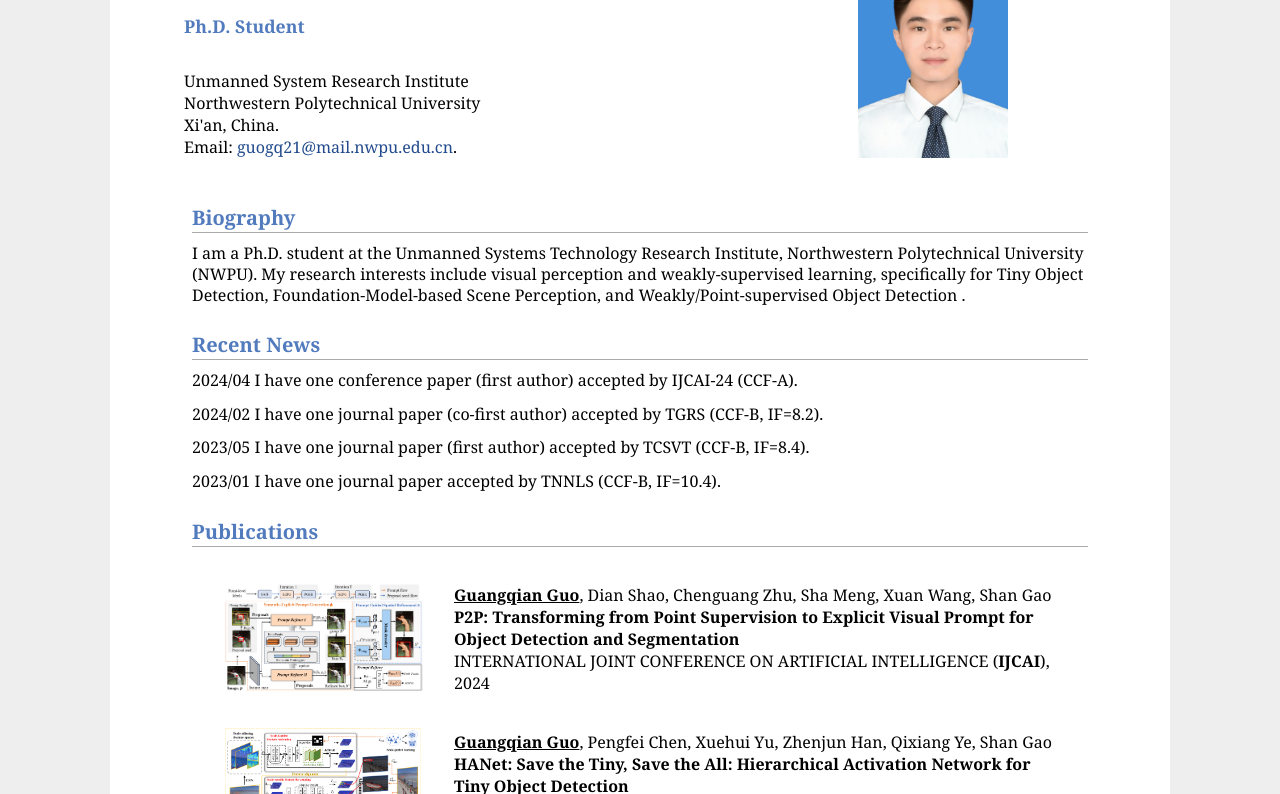
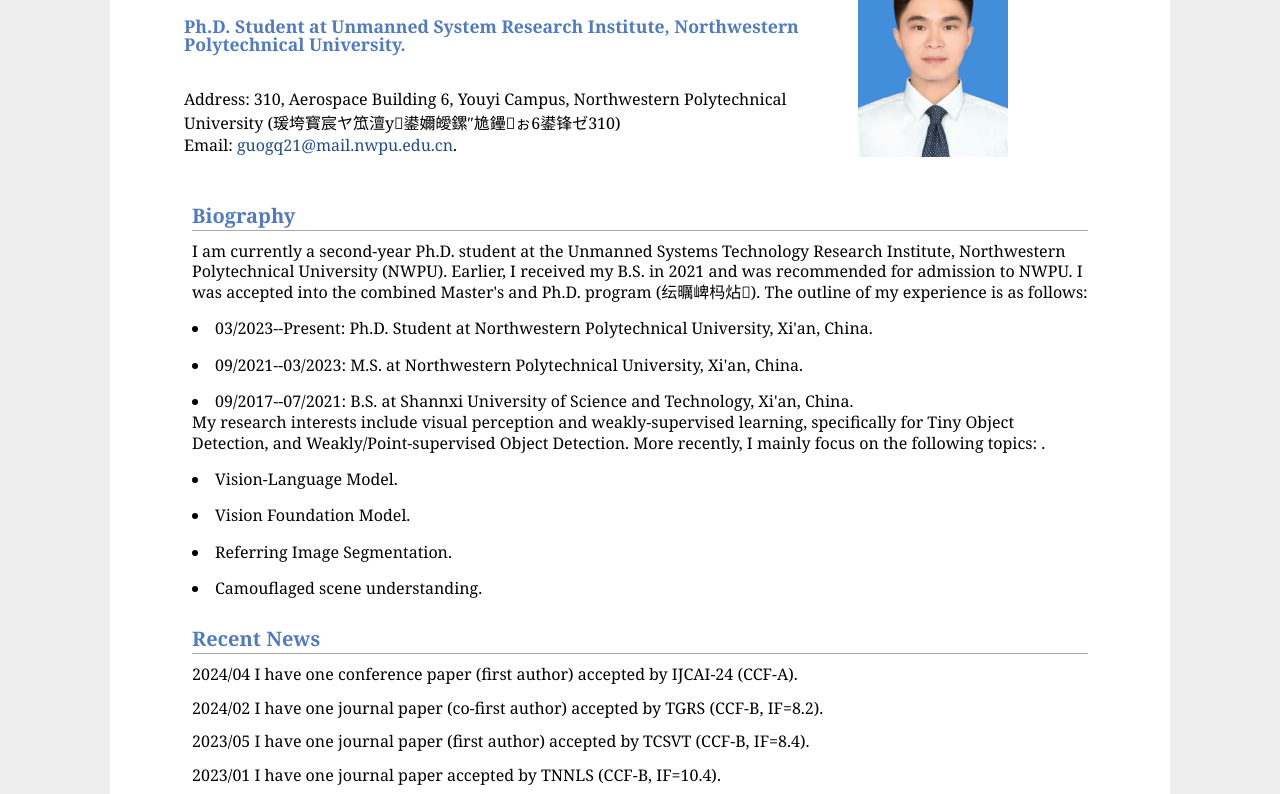
Before and after one commit to guangqian-guo/guangqian-guo.github.io, a plain HTML site: page index.html in a window 1280 px wide. Shown: the part 133-927 px from the top of the page. Drawn offline with Linux system fonts and the light colour scheme.

Commit message:
Update index.html

```diff
--- a/index.html
+++ b/index.html
@@ -20,10 +20,8 @@
       <TD width="670">
         <DIV id="toptitle">
         <H1>Guangqian Guo &nbsp;</H1></DIV>
-        <H3>Ph.D. Student</H3>
-        <BR>Unmanned System Research Institute
-        <BR>Northwestern Polytechnical University
-        <BR>Xi'an, China.
+        <H3>Ph.D. Student at Unmanned System Research Institute, Northwestern Polytechnical University.</H3>
+        <BR>Address: 310, Aerospace Building 6, Youyi Campus, Northwestern Polytechnical University (西北工业大学友谊校区航天6号楼310)
         <BR> Email:
         <A href="mailto:guogq21@mail.nwpu.edu.cn"> guogq21@mail.nwpu.edu.cn</A>.
         <BR></P>
@@ -37,8 +35,20 @@
   <DIV id="layout-content" style="margin-top: 25px;">
 
   <H2>Biography</H2>
-  <P> I am a Ph.D. student at the Unmanned Systems Technology Research Institute, Northwestern Polytechnical University (NWPU). My research interests include visual perception and weakly-supervised learning, specifically for Tiny Object Detection, Foundation-Model-based Scene Perception, and Weakly/Point-supervised Object Detection
+  <P> I am currently a second-year Ph.D. student at the Unmanned Systems Technology Research Institute, Northwestern Polytechnical University (NWPU). Earlier, I received my B.S. in 2021 and was recommended for admission to NWPU. I was accepted into the combined Master's and Ph.D. program (硕博连读). The outline of my experience is as follows:</P>
+  <LI> 03/2023--Present: Ph.D. Student at Northwestern Polytechnical University, Xi'an, China. </LI>
+  <LI> 09/2021--03/2023: M.S. at Northwestern Polytechnical University, Xi'an, China.  </LI>
+  <LI> 09/2017--07/2021: B.S. at Shannxi University of Science and Technology, Xi'an, China. </LI>
+
+  <p> My research interests include visual perception and weakly-supervised learning, specifically for Tiny Object Detection, and Weakly/Point-supervised Object Detection. More recently, I mainly focus on the following topics:
 .</P>
+  <LI> Vision-Language Model. </LI>
+  <LI> Vision Foundation Model. </LI>
+  <LI> Referring Image Segmentation. </LI>
+  <LI> Camouflaged scene understanding. </LI>
+
+
+
 
  <H2>Recent News</H2>
     <P> 2024/04     I have one conference paper (first author) accepted by IJCAI-24 (CCF-A). </P>
@@ -82,7 +92,7 @@
         <td class="pub_td1"><img src="files/PaperFig/hybrid-net.png" class="papericon"></td>
         <td
           class="pub_td2">Shan Gao (Ph.D. advisor), &ast;<u><b>Guangqian Guo</b></u>, Hanqiao Huang, C. L. Philip Chen
-          <br><b>Go deep or broad? Exploit hybrid network architecture for weakly supervised object classiﬁcation and localization</b>\
+          <br><b>Go deep or broad? Exploit hybrid network architecture for weakly supervised object classiﬁcation and localization</b>
           <br>  &ast; student first author
           <br> IEEE Transactions on Neural Networks and Learning Systems (<b>TNNLS</b>), 2023
         </td>
@@ -101,6 +111,7 @@
 
     <H2>Submissions</H2>
     <LI> I have three papers submitted to ECCV 2024 (one as the first author),  2024/03. </LI>
+
 
 
     <H2>Awards</H2>
```
